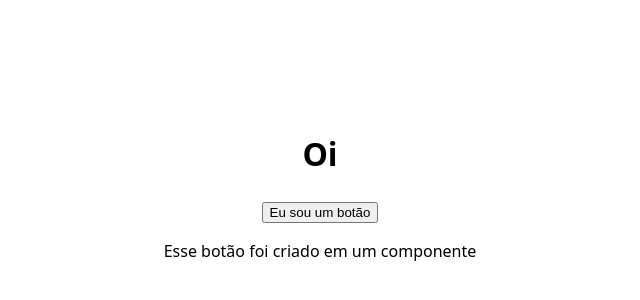
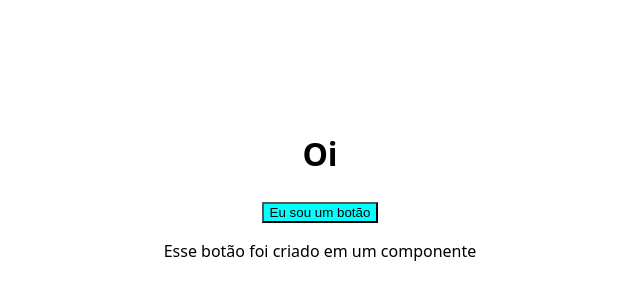
Before and after one commit to damyres/doc_react, a React (Vite) app: page / in a window 1280 px wide. Shown: the part 206-506 px from the top of the page, without its empty margins (320-960 px from the left). Built offline with nearby package versions, Linux system fonts and the light colour scheme.

Commit message:
Estilizar botão

```diff
--- a/src/index.css
+++ b/src/index.css
@@ -17,3 +17,6 @@ body {
   min-width: 320px;
   min-height: 100vh;
 }
+.botaoInicial{
+  background-color: aqua;
+}
```
